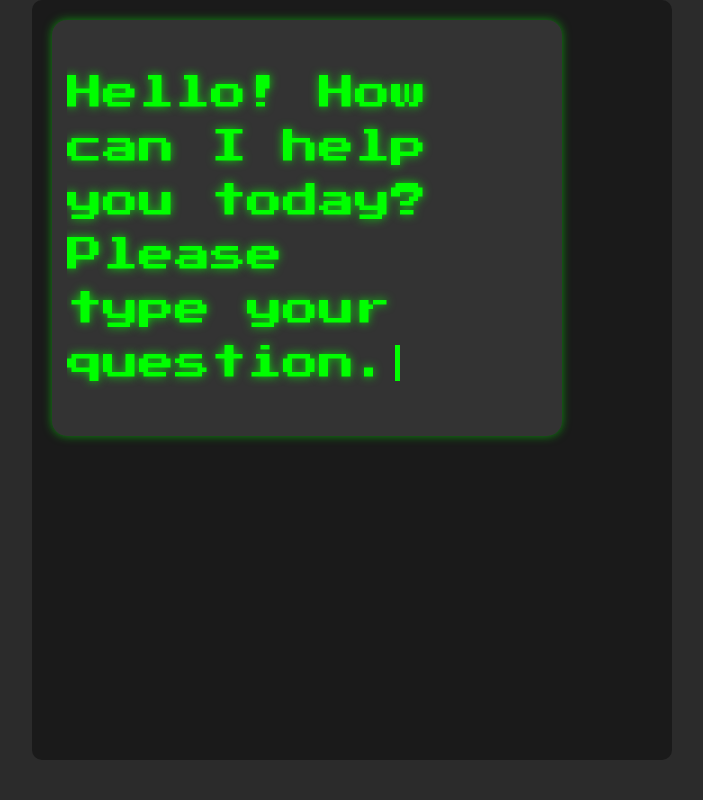
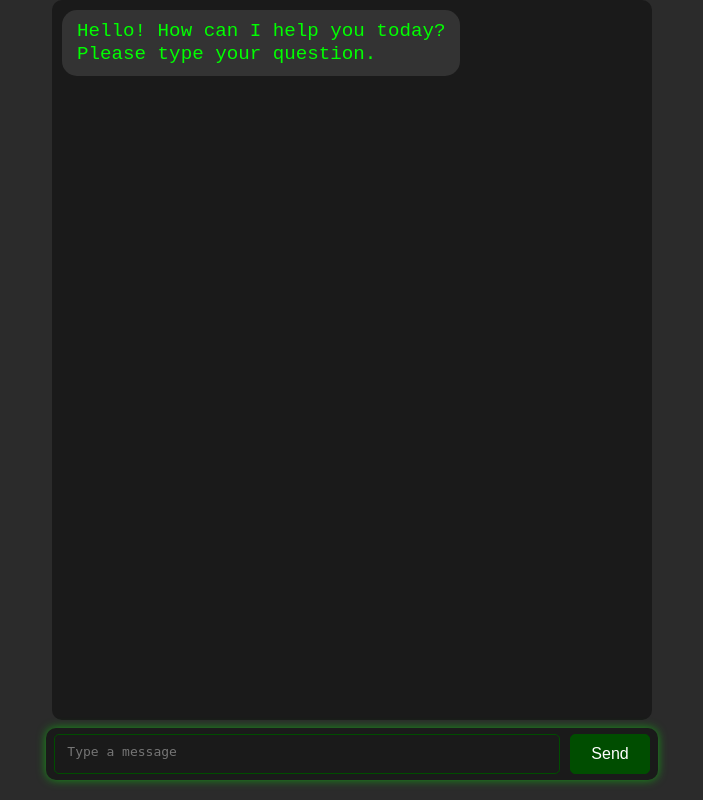
Before and after one commit to sahisani1305/jack, a Django app: page /message/ in a window 1280 px wide. Shown: the whole page, without its empty margins (288-991 px from the left). Run offline with Django 4.2, Linux system fonts and the light colour scheme.

Commit message:
Refactor message display and input handling for improved chat experience

```diff
--- a/example/templates/message.html
+++ b/example/templates/message.html
@@ -3,8 +3,7 @@
 <head>
     <meta charset="UTF-8">
     <meta name="viewport" content="width=device-width, initial-scale=1.0">
-    <title>Messenger Chat</title>
-    <link href="https://fonts.googleapis.com/css2?family=Press+Start+2P&display=swap" rel="stylesheet">
+    <title>JACK</title>
     <style>
         body {
             font-family: 'Courier New', Courier, monospace;
@@ -13,65 +12,58 @@
             background: #2b2b2b;
             color: #00ff00;
             display: flex;
-            justify-content: center;
-            align-items: flex-start;
+            flex-direction: column;
             height: 100vh;
             overflow: hidden;
-            text-align: left;
+            justify-content: flex-end; /* Align chat and input box at the bottom */
+            align-items: center;
         }
-
         .chat-container {
             width: 90%;
             max-width: 600px;
             background-color: #1a1a1a;
             border-radius: 10px;
-            padding: 20px;
+            padding: 10px;
             display: flex;
             flex-direction: column;
-            height: 90vh;
+            justify-content: flex-start;
+            flex-grow: 1;
             overflow-y: auto;
+            margin-bottom: 20px; /* Smaller margin for mobile */
+            box-sizing: border-box;
         }
-
         .message {
-            margin-bottom: 10px;
+            margin-bottom: 5px;
             display: flex;
             align-items: center;
             max-width: 80%;
+            line-height: 1.2; /* Consistent line height */
+            padding: 10px 15px;
+            border-radius: 15px;
+            font-size: 1.2em;
+            word-wrap: break-word; /* Ensures long text breaks within the container */
+            white-space: pre-wrap; /* Ensures text wraps within the message */
         }
-
-        .bot-message {
+        .bot-message, .user-message {
             background-color: #333;
             color: #00ff00;
             padding: 10px 15px;
             border-radius: 15px;
-            font-size: 1.5em;
-            box-shadow: 0 0 10px rgba(0, 255, 0, 0.5);
-            max-width: 80%;
+            font-size: 1.2em;
+            width: fit-content;
+            line-height: 1.2; /* Consistent line height for both user and bot messages */
         }
-
         .user-message {
             background-color: #004d00;
             color: #ffffff;
-            padding: 10px 15px;
-            border-radius: 15px;
-            font-size: 1.5em;
-            max-width: 80%;
             align-self: flex-end;
+            padding: 9px 12px;
+            white-space: pre-wrap; /* Allow white space to break, including manual breaks */
+            word-wrap: break-word; /* Ensure long text wraps */
+            line-height: 1.2; /* Keep line height consistent */
+            max-width: 80%; /* Keep within bounds */
+            word-break: break-word; /* Forces breaking of long words */
         }
-
-        #welcomeMessage {
-            font-family: 'Press Start 2P', monospace;
-            color: #00ff00;
-            text-shadow: 0 0 10px rgba(0, 255, 0, 0.8);
-            white-space: pre-wrap;
-            overflow: hidden;
-            line-height: 1.5;
-            font-size: 1.5em;
-            display: none;
-            max-width: 80%;
-            word-wrap: break-word;
-        }
-
         .typing-active::after {
             content: "";
             display: inline-block;
@@ -82,52 +74,95 @@
             vertical-align: center;
             margin-left: 0.1ch;
         }
-
         @keyframes blink {
             to {
                 visibility: hidden;
             }
         }
-
-        #arrow {
-            font-size: 3em;
+        .input-container {
+            display: flex;
+            justify-content: center;
+            align-items: center;
+            width: 90%;
+            max-width: 600px;
+            padding: 6px;
+            background-color: #1a1a1a;
+            border-radius: 10px;
+            box-shadow: 0 0 10px rgba(0, 255, 0, 0.5);
+            position: fixed;
+            bottom: 20px; /* Space from the bottom */
+            z-index: 10;
+        }
+        .input-container textarea {
+            width: 80%;
+            min-height: 20px; /* Minimum height for initial textarea */
+            max-height: 120px; /* Max height for textarea */
+            padding: 9px 12px;
+            font-size: 1em;
+            border-radius: 5px;
+            border: 1px solid #004d00;
+            background: #1a1a1a;
             color: #00ff00;
-            display: none;
-            margin-top: -0.5em;
+            margin-right: 10px;
+            resize: none;
+            line-height: 1.2; /* Adjust line height */
+            overflow-y: auto; /* Adds vertical scroll when needed */
         }
-
-        @media (max-width: 1024px) {
-            #welcomeMessage {
-                font-size: 1.2em;
+        .input-container button {
+            padding: 10px 20px;
+            font-size: 1em;
+            border: 1px solid #004d00;
+            background: grey;
+            color: #ffffff;
+            cursor: not-allowed;
+            border-radius: 5px;
+        }
+        .input-container button.enabled {
+            background: #004d00;
+            cursor: pointer;
+        }
+        /* Fix for br tag causing spacing issues */
+        .message br {
+            margin: 0; /* Remove extra margin from manual line breaks */
+            line-height: 1.2; /* Keep the line height consistent */
+        }
+        @media (max-width: 768px) {
+            .chat-container {
+                height: calc(100vh - 120px); /* More space between chat and input box */
+                margin-bottom: 80px; /* Extra space for input box */
+            }
+            .input-container {
+                bottom: 10px; /* Space from the bottom */
+            }
+            .input-container textarea {
+                width: 70%;
+            }
+            .input-container button {
+                padding: 8px 15px;
             }
         }
-
-        @media (max-width: 768px) {
-            #welcomeMessage {
-                font-size: 1em;
-            }
-
-            .message {
-                max-width: 100%;
+        @media (min-width: 768px) {
+            .chat-container {
+                height: calc(100vh - 120px); /* For larger displays, ensure chat container is scrollable */
+                margin-bottom: 80px; /* More space on larger screens */
             }
         }
     </style>
 </head>
 <body>
+    <div class="chat-container" id="chatContainer"></div>
+    <div class="input-container">
+        <textarea id="messageInput" placeholder="Type a message" rows="1"></textarea>
+        <button onclick="sendMessage()" id="sendButton">Send</button>
+    </div>
+    <script>
+        const messages = [
+            { sender: 'bot', text: "Hello!| How can I help you today?|~Please type your question." }
+        ];
 
-    <div class="chat-container" id="chatContainer">
-        <div class="message bot-message" id="botMessage">
-            <p id="welcomeMessage" class="typing-active"></p>
-        </div>
-    </div>
-
-    <script>
-        const welcomeText = "Hello!| How can I help you today?|~Please type your question.";
-
-        function typeText(text, element, delay = 100, callback) {
+        function typeText(text, element, delay = 50, callback) {
             element.innerHTML = '';
             let i = 0;
-
             function type() {
                 if (i < text.length) {
                     const char = text.charAt(i);
@@ -144,26 +179,88 @@
                         setTimeout(type, delay);
                     }
                 } else {
-                    callback();  // Call the callback when typing is finished
+                    if (callback) callback();
                 }
             }
             type();
         }
 
-        function showArrow() {
-            setTimeout(() => {
-                const arrow = document.getElementById('arrow');
-                arrow.style.display = 'inline-block';  // Show the arrow after a small delay
-            }, 500);  // Delay before showing the arrow (adjust this delay as needed)
+        window.onload = function() {
+            messages.forEach(message => addMessageToChat(message.sender, message.text, true));
+        };
+
+        function enableSendButton() {
+            const sendButton = document.getElementById('sendButton');
+            sendButton.disabled = false;
+            sendButton.classList.add('enabled');
         }
 
-        // Display the bot's welcome message
-        setTimeout(() => {
-            const welcomeMessage = document.getElementById('welcomeMessage');
-            welcomeMessage.style.display = 'block';
-            typeText(welcomeText, welcomeMessage, 50, showArrow);  // Pass the callback to show the arrow
-        }, 500);
+        function disableSendButton() {
+            const sendButton = document.getElementById('sendButton');
+            sendButton.disabled = true;
+            sendButton.classList.remove('enabled');
+        }
+
+        function sendMessage() {
+            const messageInput = document.getElementById('messageInput');
+            const sendButton = document.getElementById('sendButton');
+            if (messageInput.disabled || sendButton.disabled) return;
+            const message = messageInput.value;
+            if (message) {
+                addMessageToChat('user', message);
+                messageInput.value = '';
+                resizeTextarea(messageInput);
+                disableSendButton();
+                setTimeout(() => {
+                    const botResponse = "I'm a simulated bot response!~I'm still in production";
+                    addMessageToChat('bot', botResponse, true);
+                }, 500);
+            }
+        }
+
+        document.getElementById('messageInput').addEventListener('keydown', function(event) {
+            if (event.key === 'Enter') {
+                if (event.shiftKey) {
+                    const textarea = event.target;
+                    const cursorPosition = textarea.selectionStart;
+                    textarea.value = textarea.value.substring(0, cursorPosition) + '\n' + textarea.value.substring(cursorPosition);
+                    event.preventDefault(); // Prevents the default behavior of inserting multiple <br> tags
+                    event.stopPropagation(); // Prevents further event propagation
+                } else {
+                    event.preventDefault();
+                    sendMessage();
+                }
+            }
+        });
+
+        document.getElementById('messageInput').addEventListener('input', function(event) {
+            resizeTextarea(event.target);
+        });
+
+        function resizeTextarea(textarea) {
+            // Reset the height to auto before recalculating
+            textarea.style.height = 'auto';
+            // Adjust height based on content but limit to max height
+            const maxHeight = 120;  // Limit height to 120px
+            const height = Math.min(textarea.scrollHeight, maxHeight);
+            textarea.style.height = height + 'px';
+        }
+
+        function addMessageToChat(sender, message, isTypingEffect = false) {
+            const chatContainer = document.getElementById('chatContainer');
+            const messageElement = document.createElement('div');
+            messageElement.className = `message ${sender}-message`;
+            messageElement.style.lineHeight = '1.2';
+            if (isTypingEffect) {
+                disableSendButton();
+                typeText(message, messageElement, 50, enableSendButton);
+            } else {
+                messageElement.innerText = message;
+                enableSendButton();
+            }
+            chatContainer.appendChild(messageElement);
+            chatContainer.scrollTop = chatContainer.scrollHeight; // Scroll to the bottom by default
+        }
     </script>
-
 </body>
 </html>
```
